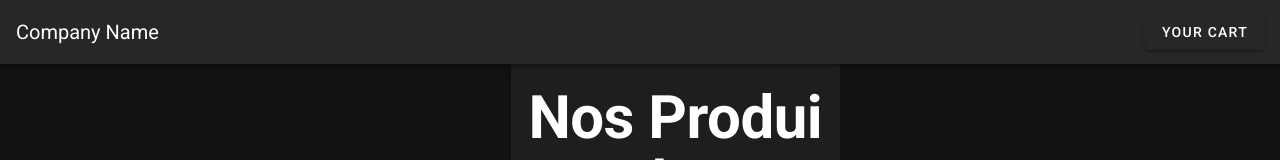
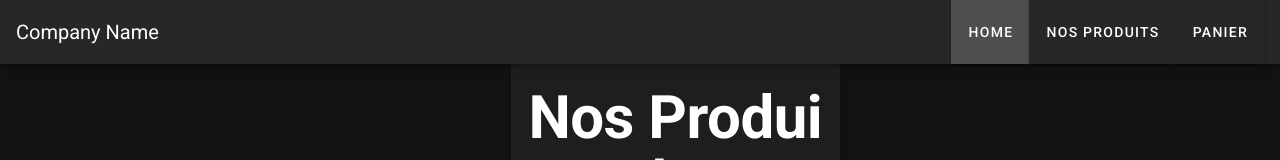
Before and after one commit to Nymrinae/TastyCloudTest, a Nuxt app: page / in a window 1280 px wide. Shown: the top 160 px of the page. Built offline with nearby package versions, Linux system fonts and the light colour scheme; no server answers; the database is empty.

Commit message:
Add links in Navbar

```diff
--- a/src/components/Skeleton/Navbar.vue
+++ b/src/components/Skeleton/Navbar.vue
@@ -2,9 +2,16 @@
   <v-app-bar fixed app>
     <v-toolbar-title v-text="title" />
     <v-spacer />
-    <v-btn>
-      YOUR CART
-    </v-btn>
+    <v-toolbar-items class="hidden-sm-and-down">
+      <v-btn
+        v-for="item in links"
+        :key="item"
+        :to="item.path"
+        style="toolbarItem"
+      >
+        {{ item.name }}
+      </v-btn>
+    </v-toolbar-items>
   </v-app-bar>
 </template>
 
@@ -12,12 +19,19 @@
 export default {
   data() {
     return {
-      title: 'Company Name'
+      title: 'Company Name',
+      links: [
+        { name: 'Home', path: '/' },
+        { name: 'Nos produits', path: '/products'},
+        { name: 'Panier', path: '/cart' }
+      ]
     }
   }
 }
 </script>
 
 <style>
-
+.toolbarItem {
+  margin-left: 10px;
+}
 </style>
```
